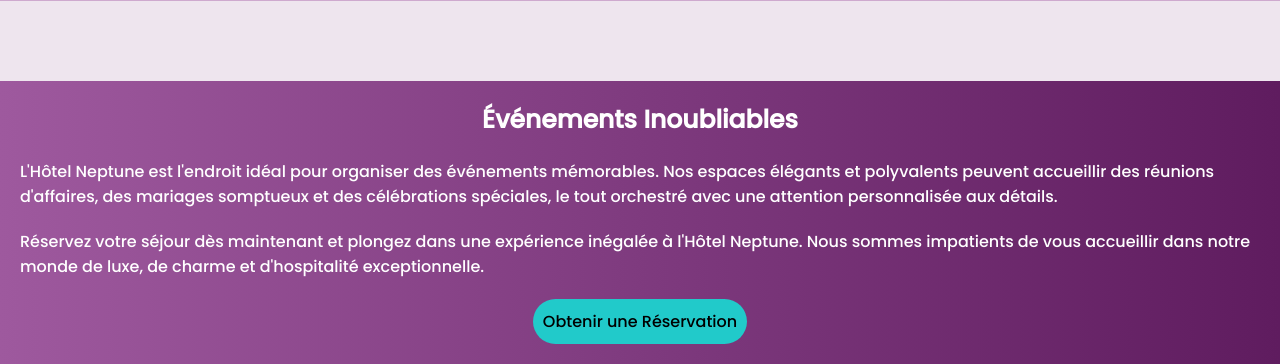
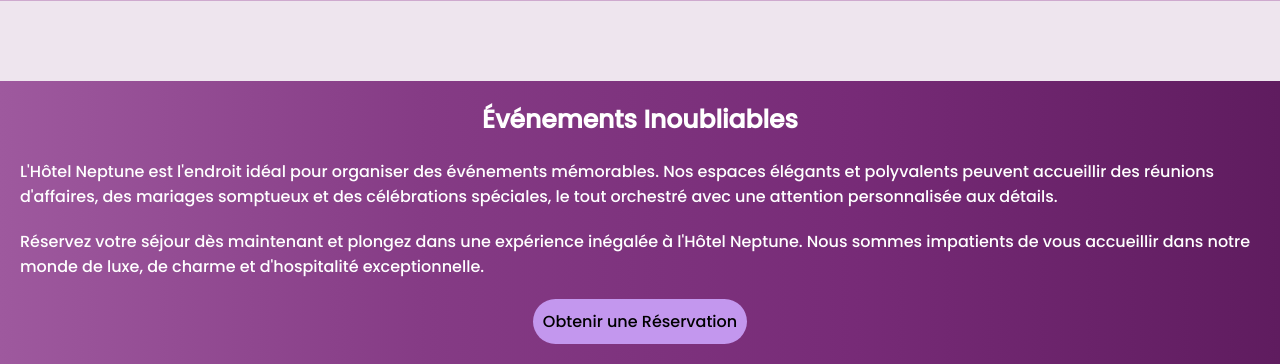
Before and after one commit to aZor9/HotelNeptune, a PHP site: page / in a window 1280 px wide. Shown: the part 2233-2597 px from the top of the page. Run offline with PHP 8.4, Linux system fonts and the light colour scheme; the visitor is signed in with stand-in values (Sample User, id 1).

Commit message:
btn index

```diff
--- a/data/css/index.css
+++ b/data/css/index.css
@@ -41,7 +41,7 @@ body>img{
   }
 
   .FinPage{
-    background: linear-gradient(to right, #9e599e, #5f1c5f);
+    background: linear-gradient(to right, #9e599e,#853b85, #772b77, #5f1c5f);
     width: 100%;
     place-items: center;
     display: grid;
@@ -320,14 +320,14 @@ header {
     display: flex;
     padding: 10px;
     border-radius: 25px;
-    background-color: rgb(33, 202, 202);
+    background-color: rgb(195, 151, 238);
     color: black;
     transition: 1s;
 }
 
 #reservationacceuil:hover,
 #reservationacceuil:active {
-    background-color: blue;
+    background-color: rgb(85, 30, 139);
     color: white;
 }
 
```
